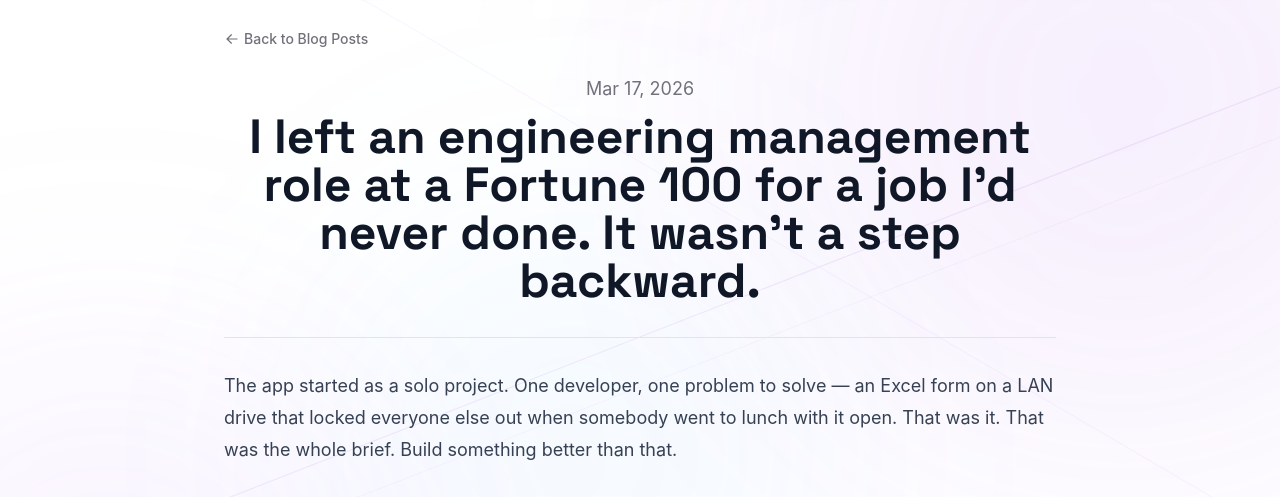
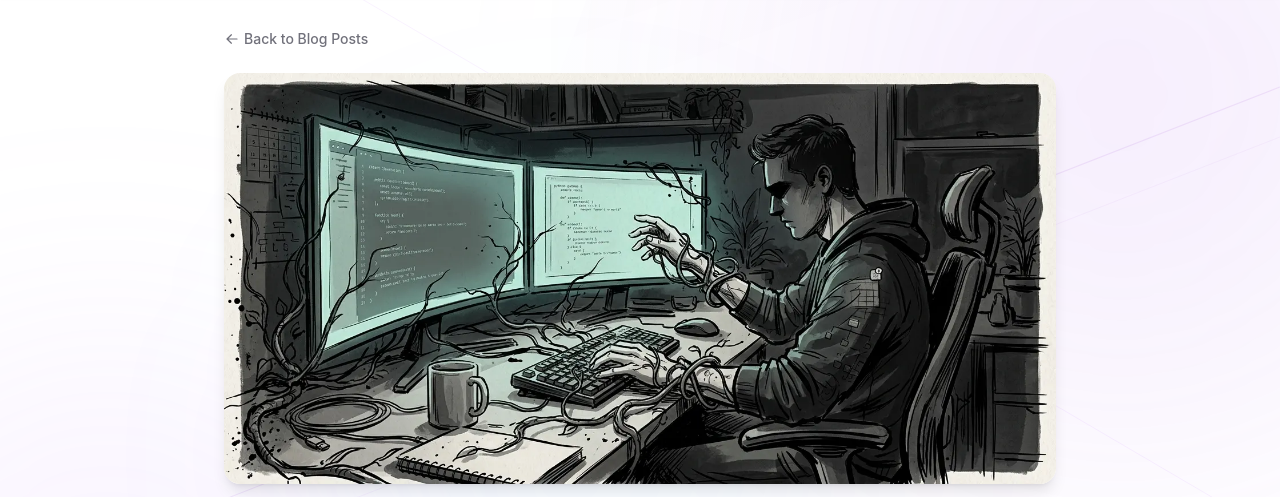
Before and after one commit to DGarbs51/personal-blog, an Astro site: page /blog/left-engineering-management in a window 1280 px wide. Shown: the part 63-560 px from the top of the page. Built offline with nearby package versions, Linux system fonts and the light colour scheme; Astro itself is replaced by a stand-in of ours.

Commit message:
Add hero image for engineering management blog post
Co-Authored-By: Claude Opus 4.6 (1M context) <noreply@anthropic.com>

```diff
--- a/src/content/blog/left-engineering-management.md
+++ b/src/content/blog/left-engineering-management.md
@@ -2,6 +2,7 @@
 title: "I left an engineering management role at a Fortune 100 for a job I'd never done. It wasn't a step backward."
 description: "From solo builder to managing 16 people across two countries, to walking away for a role at Laravel. A story about what the career ladder gets wrong."
 pubDate: "Mar 17 2026"
+heroImage: "../../assets/left-engineering-management.webp"
 ---
 
 The app started as a solo project. One developer, one problem to solve — an Excel form on a LAN drive that locked everyone else out when somebody went to lunch with it open. That was it. That was the whole brief. Build something better than that.
```
Also changed, not shown: src/assets/left-engineering-management.webp (added).
